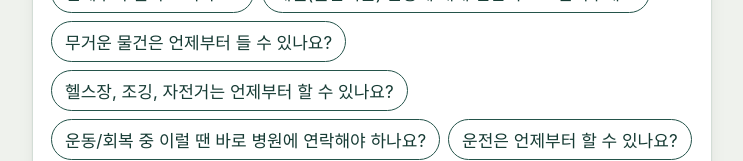
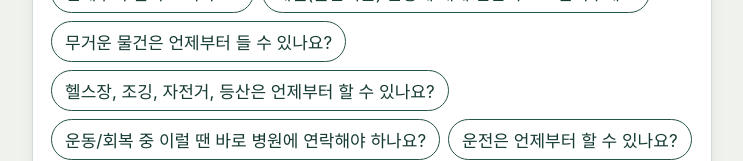
Before and after one commit to uroyun-dot/prostate-exercise-guide, a plain HTML site: page index.html in a window 1280 px wide. Shown: the part 3475-3636 px from the top of the page, without its empty margins (268-1011 px from the left). Drawn offline with Linux system fonts and the light colour scheme.

Commit message:
Add files via upload

```diff
--- a/index.html
+++ b/index.html
@@ -547,7 +547,7 @@
     { q: "케겔 운동은 어떻게 하나요?", a: "방귀를 참듯이 항문을 조이면서 동시에 소변을 참듯이 요도 쪽 근육을 조입니다. 엉덩이·허벅지·배 근육에는 힘이 들어가지 않아야 합니다.\n① 천천히: 최대한 조인 채로 10초 유지 → 10초 이완, 10회 반복\n② 빠르게: 1초간 강하게 조였다가 바로 풀기, 10회 반복\n하루 3번 정도 시행을 권장하며, 정확한 빈도는 담당 의료진·물리치료사와 상의하세요.", src: "Prostate Cancer UK · Cleveland Clinic", kw: ["케겔 방법","케겔 어떻게","골반저근 운동법","케겔 하는법","케겔 방식"] },
     { q: "케겔 운동 효과는 언제쯤 느껴지나요?", a: "사람마다 차이가 커서, 몇 주 안에 좋아지는 분도 있지만 뚜렷한 변화까지 최대 3개월이 걸리기도 합니다. 완전한 회복까지는 6~12개월 이상 걸릴 수 있으며, 젊은 연령층이 고령층보다 대체로 더 빠른 경향이 있습니다. 중간에 포기하지 않고 꾸준히 하는 것이 가장 중요합니다.", src: "Prostate Cancer UK · Cleveland Clinic", kw: ["케겔 효과","언제 좋아지나","요실금 회복 기간","효과 언제","좋아지는 시기"] },
     { q: "무거운 물건은 언제부터 들 수 있나요?", a: "최소 4~6주간은 4~5kg(쌀 한 봉지 정도) 이상의 물건을 들지 마세요. 복압이 올라가면 탈장이나 봉합 부위 손상 위험이 있습니다. 무거운 쇼핑백, 여행가방, 정원 작업, 윗몸일으키기·스쿼트처럼 배에 힘이 들어가는 운동도 같은 기간 피해야 합니다. 정확한 기간·무게는 진료 시 확인하세요.", src: "MSKCC · Prostate Cancer UK", kw: ["무거운 물건","리프팅","들기","짐","무게","쌀","박스"] },
-    { q: "헬스장, 조깅, 자전거는 언제부터 할 수 있나요?", a: "고강도 운동, 조깅, 자전거, 웨이트 트레이닝은 최소 4~6주간 피하세요. 개복수술을 받으신 경우 최대 8주까지 더 보수적으로 보기도 합니다. 이 기간이 지나도 반드시 담당 의료진의 허락을 받은 후 강도를 서서히 올리세요.", src: "MSKCC · Cleveland Clinic · Prostate Cancer UK", kw: ["헬스장","조깅","자전거","웨이트","운동 재개","고강도","달리기","런닝"] },
+    { q: "헬스장, 조깅, 자전거, 등산은 언제부터 할 수 있나요?", a: "고강도 운동, 조깅, 자전거, 웨이트 트레이닝, 등산은 최소 4~6주간 피하세요. 개복수술을 받으신 경우 최대 8주까지 더 보수적으로 보기도 합니다. 특히 등산은 경사·거리에 따라 힘주기(복압 상승)와 낙상 위험이 있으니, 처음에는 완만하고 짧은 코스부터 시작하세요. 이 기간이 지나도 반드시 담당 의료진의 허락을 받은 후 강도를 서서히 올리세요.", src: "MSKCC · Cleveland Clinic · Prostate Cancer UK", kw: ["헬스장","조깅","자전거","웨이트","운동 재개","고강도","달리기","런닝","등산","등산은","하이킹","산행"] },
     { q: "수영은 언제부터 가능한가요?", a: "절개 부위가 완전히 아물고 카테터를 제거한 뒤, 대략 4~6주 이후부터 가벼운 수영을 고려할 수 있습니다. 상처 상태와 회복 속도에 따라 다르므로 진료 시 꼭 확인하세요.", src: "참고자료(신뢰도 중간, 진료 시 재확인 권장)", kw: ["수영","물놀이"] },
     { q: "운전은 언제부터 할 수 있나요?", a: "대개 (1) 카테터를 제거했고 (2) 졸음을 유발하는 마약성 진통제를 복용하지 않으며 (3) 브레이크를 급하고 강하게 밟을 수 있을 만큼 회복되면 재개할 수 있습니다. 많은 경우 수술 후 1~2주이지만 개복수술은 더 길게(4~6주) 보기도 합니다. 정확한 시점은 반드시 담당 의료진과 상의하세요.", src: "MSKCC · 참고자료", kw: ["운전","자동차","차 운전"] },
     { q: "성생활은 언제부터 재개할 수 있나요?", a: "카테터를 제거한 이후 재개할 수 있습니다. 다만 만족스러운 발기 기능의 회복은 별개 문제로, 신경보존 여부·나이 등에 따라 수개월에서 2년 이상 걸릴 수 있습니다. 성적 활동(성교·자위 포함)이 조직 혈류를 유지하고 흉터조직 형성을 예방하는 데 도움이 된다는 설명도 있습니다.", src: "Cleveland Clinic · MSKCC", kw: ["성생활","부부관계","성교","섹스","성관계"] },
@@ -558,7 +558,15 @@
     { q: "장기적으로 얼마나 운동해야 하나요?", a: "완전히 회복된 이후에는 미국암학회(ACS) 기준으로 주당 중강도 운동 150~300분(또는 고강도 75~150분)과 주 2회 이상 근력운동을 목표로 하는 것이 권장됩니다. 규칙적인 신체활동은 재발 위험 감소, 삶의 질과 수면 개선, 치료 부작용 회복 촉진과 관련이 있다는 연구들이 있습니다. 시작 전 담당 의료진과 상의하세요.", src: "American Cancer Society", kw: ["장기 운동","얼마나","생존자","권장 운동량","평소 운동"] },
     { q: "콘택트 스포츠(축구, 격한 스포츠)는 언제 가능한가요?", a: "부딪히는 접촉이 있는 스포츠는 최소 1개월간 피해야 하며, 이후에도 담당 의료진의 허락을 받은 뒤 재개하세요.", src: "MSKCC", kw: ["콘택트스포츠","축구","격한 스포츠","미식축구","농구"] },
     { q: "배변 시 힘을 많이 주게 되는데 괜찮나요?", a: "배변 시 무리하게 힘을 주면 복압이 올라가 상처 회복에 좋지 않습니다. 대변연화제를 물과 함께 규칙적으로 복용하고, 수분과 섬유질 섭취를 늘리세요. 퇴원 후 이틀 이상 배변이 없다면 처방받은 완하제 복용을 고려하고 의료진에게 알리세요.", src: "MSKCC", kw: ["변비","배변","힘주기","화장실"] },
-    { q: "케겔(골반저근) 운동에 대해 전반적으로 알려주세요", a: "골반저근(케겔) 운동은 전립선을 제거한 뒤 요실금 회복에 가장 중요한 운동입니다.\n\n① 언제 시작: 카테터(소변줄) 제거 직후부터 시작합니다(보통 수술 후 1~2주). 카테터를 유지한 동안은 하지 마세요.\n② 방법: 방귀를 참듯이 항문을, 동시에 소변을 참듯이 요도 쪽 근육을 조입니다. 엉덩이·허벅지·배에는 힘이 들어가지 않아야 합니다. 천천히(10초 조이기 → 10초 풀기, 10회)와 빠르게(1초 조이기, 10회)를 하루 3번 정도 반복하세요.\n③ 효과: 몇 주 안에 좋아지는 분도 있지만 뚜렷한 변화까지 최대 3개월, 완전한 회복까지 6~12개월 걸릴 수 있습니다. 꾸준함이 가장 중요합니다.\n④ 추가로: 요실금뿐 아니라 발기 기능 회복에도 보조적으로 도움이 될 수 있습니다.\n\n시작 시기·정확한 방법·효과 시기·발기 관련 등 더 구체적으로 물어보시면 자세히 답해드릴게요.", src: "Prostate Cancer UK · Cleveland Clinic · MSKCC · PCF", kw: ["케겔","골반저근"] }
+    { q: "케겔(골반저근) 운동에 대해 전반적으로 알려주세요", a: "골반저근(케겔) 운동은 전립선을 제거한 뒤 요실금 회복에 가장 중요한 운동입니다.\n\n① 언제 시작: 카테터(소변줄) 제거 직후부터 시작합니다(보통 수술 후 1~2주). 카테터를 유지한 동안은 하지 마세요.\n② 방법: 방귀를 참듯이 항문을, 동시에 소변을 참듯이 요도 쪽 근육을 조입니다. 엉덩이·허벅지·배에는 힘이 들어가지 않아야 합니다. 천천히(10초 조이기 → 10초 풀기, 10회)와 빠르게(1초 조이기, 10회)를 하루 3번 정도 반복하세요.\n③ 효과: 몇 주 안에 좋아지는 분도 있지만 뚜렷한 변화까지 최대 3개월, 완전한 회복까지 6~12개월 걸릴 수 있습니다. 꾸준함이 가장 중요합니다.\n④ 추가로: 요실금뿐 아니라 발기 기능 회복에도 보조적으로 도움이 될 수 있습니다.\n\n시작 시기·정확한 방법·효과 시기·발기 관련 등 더 구체적으로 물어보시면 자세히 답해드릴게요.", src: "Prostate Cancer UK · Cleveland Clinic · MSKCC · PCF", kw: ["케겔","골반저근"] },
+    { q: "계단을 오르내려도 되나요?", a: "자료마다 의견이 조금 다릅니다. Prostate Cancer UK는 첫 4~6주간 계단을 너무 많이 오르내리지 말라고 권고하는 반면, 걷기와 마찬가지로 퇴원 직후부터 가능하다고 보는 자료도 있습니다. 안전하게는 처음엔 필요한 만큼만 이용하고 여러 층을 반복해서 오르내리는 것은 피하시고, 정확한 기준은 담당 의료진과 상의하세요.", src: "Prostate Cancer UK (근거 엇갈림, 보수적으로 서술)", kw: ["계단"] },
+    { q: "골프나 테니스 같은 회전 동작이 많은 운동은 언제 가능한가요?", a: "골프 스윙처럼 몸통을 비트는 운동에 대해 구체적인 기간을 제시하는 공신력 있는 자료는 찾지 못했습니다. 다만 골프·테니스는 일반적인 '고강도 운동' 범주에 포함되어 최소 4~6주는 피하는 것이 안전하며, 비트는 동작은 복압과 봉합 부위에 부담을 줄 수 있어 재개 전 반드시 담당 의료진과 상의하세요.", src: "MSKCC · Prostate Cancer UK (일반 고강도 운동 기준 적용)", kw: ["골프","테니스","회전 운동","비트는 운동"] },
+    { q: "사우나, 온천, 목욕탕(탕 목욕)은 언제부터 가능한가요?", a: "샤워는 수술 후 24시간부터 가능합니다. 다만 욕조에 몸을 담그는 목욕, 사우나, 온천, 대중목욕탕은 상처가 완전히 아물었는지 확인이 필요해 수술 후 첫 외래 진료에서 담당 의료진의 허락을 받은 뒤 시작하세요. 정확한 시기를 못박은 공신력 있는 자료는 없어, 반드시 진료 시 직접 확인하시길 권장합니다.", src: "MSKCC", kw: ["사우나","온천","목욕탕","반신욕","욕조 목욕","대중목욕"] },
+    { q: "요가나 필라테스는 해도 되나요?", a: "장기적으로 요가·필라테스는 골밀도 유지와 유연성에 도움이 된다고 알려져 있습니다. 다만 코어(복부)에 힘을 많이 주는 동작이나 물구나무 서기 같은 자세는 다른 고강도 운동과 마찬가지로 최소 4~6주는 피하고, 이후에도 무리한 동작은 담당 의료진과 상의 후 재개하세요.", src: "Cleveland Clinic (장기 생존자 운동 권고 기준 적용)", kw: ["요가","필라테스","코어운동"] },
+    { q: "손주나 아이를 안아줘도 되나요?", a: "무거운 물건 들기와 같은 기준이 적용됩니다. 수술 후 한 달간은 4.5kg(10파운드)를 넘는 무게를 들지 않아야 하므로, 이 무게를 넘는 아이는 안는 것을 피하시는 것이 안전합니다. 정확한 기준은 담당 의료진과 상의하세요.", src: "MSKCC", kw: ["아이를 안아","손주","아기를 안아"] },
+    { q: "회복 중에는 하루에 얼마나 걸어야 하나요?", a: "한 자료(MSKCC)에서는 하루 2~3회, 회당 20~30분의 신체활동을 목표로 제시합니다. 처음에는 짧게 시작해서 통증 없는 범위 내에서 점차 늘려가세요. 특정 걸음 수(만보 등) 목표를 제시하는 공신력 있는 환자 자료는 확인되지 않았습니다.", src: "MSKCC", kw: ["하루에 얼마나","걸음 수","몇 분 걸어야","걷기 목표"] },
+    { q: "성관계 중 소변이 새는 경우도 있다는데, 좋아지나요?", a: "흔한 증상입니다. 전립선암재단(PCF)에 따르면 환자의 약 50%가 한 번 이상 이런 경험을 하고, 20~25%는 수술 후 1년 동안 지속적으로 겪습니다. 대부분 시간이 지나며 좋아지지만, 드물게 2년 이상 지속되기도 합니다. 성관계 전 미리 배뇨하기, 필요시 콘돔 사용 등이 도움이 될 수 있으며, 지속되면 담당 비뇨의학과 전문의와 상담하세요.", src: "Prostate Cancer Foundation", kw: ["사정 시 요실금","오르가즘 요실금","성관계 중 소변","성관계 중 새는"] },
+    { q: "골반저근 재활 물리치료를 꼭 받아야 하나요?", a: "모든 환자에게 처음부터 필수는 아닙니다. 예상보다 요실금 회복이 더디다면 담당 의료진이 골반저근 물리치료사에게 의뢰하는 경우가 일반적입니다. 우선은 스스로 케겔 운동을 꾸준히 해보시고, 회복이 더디다고 느껴지면 진료 시 물리치료 의뢰가 가능한지 문의해보세요.", src: "Cleveland Clinic", kw: ["물리치료","재활 프로그램","골반저근 치료사"] }
   ];
 
   var QUICK = [0,16,4,5,12,7,8,13].map(function(i){ return QA[i]; });
```
